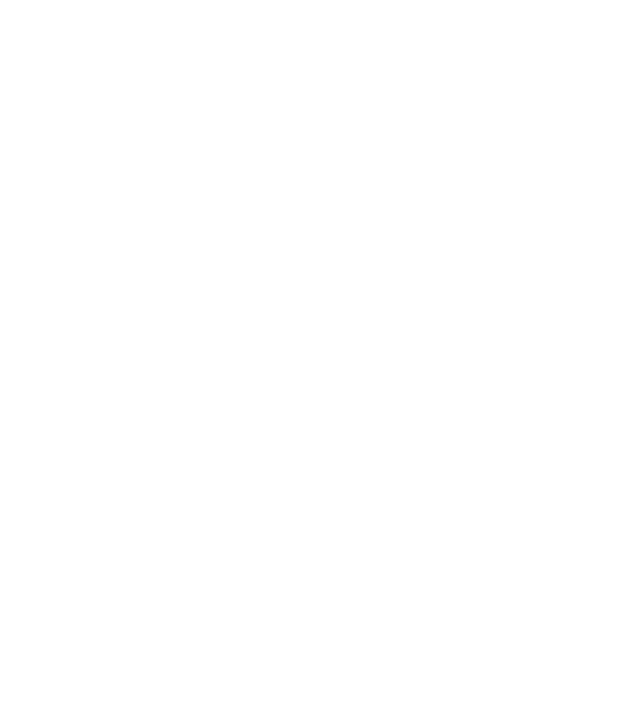
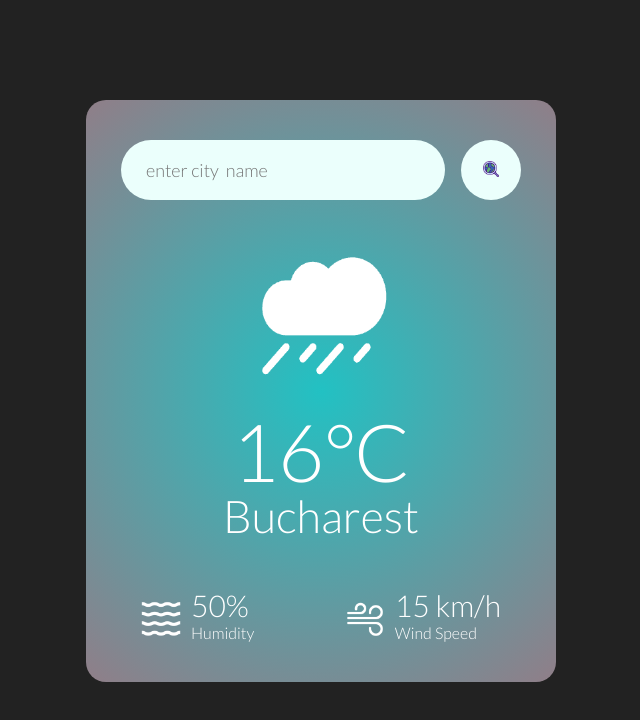
Before and after one commit to techie-Teodor/weather-app-javascript, a plain HTML site: page index.html in a window 1280 px wide. Shown: the whole page, without its empty margins (319-959 px from the left). Drawn offline with Linux system fonts and the light colour scheme; a web font is replaced by a local one.

Commit message:
Updated index.html and style.css with the structure of the weather app

```diff
--- a/index.html
+++ b/index.html
@@ -11,6 +11,32 @@
     <link rel="stylesheet" href="./style.css">
 </head>
 <body>
-
+    <div class="card">
+        <div class="search">
+            <input type="text" placeholder="enter city  name" spellcheck="false">
+            <button><img src="./images/search-icon.png"></button>
+        </div>
+        <div class="weather">
+            <img src="./images/rain-icon.png" class="weather-icon">
+            <h1 class="temp">16°C</h1>
+            <h2 class="city">Bucharest</h2>
+            <div class="details">
+                <div class="col">
+                    <img src="./images/humidity-icon.png">
+                    <div>
+                        <p class="humidity">50%</p>
+                        <p>Humidity</p>
+                    </div>
+                </div>
+                <div class="col">
+                    <img src="./images/wind-icon.png">
+                    <div>
+                        <p class="wind">15 km/h</p>
+                        <p>Wind Speed</p>
+                    </div>
+                </div>
+            </div>
+        </div>
+    </div>
 </body>
 </html>
--- a/style.css
+++ b/style.css
@@ -4,3 +4,92 @@
     font-family: 'Lato', sans-serif;
     box-sizing: border-box;
 }
+
+body {
+    background: #222;
+}
+
+.card {
+    width: 90%;
+    max-width: 470px;
+    background: radial-gradient(circle, rgba(34,193,195,1) 0%, rgba(144,126,136,1) 100%);
+    color: #fff;
+    margin: 100px auto 0;
+    border-radius: 20px;
+    padding: 40px 35px;
+    text-align: center;
+}
+
+.search {
+    width: 100%;
+    display: flex;
+    align-items: center;
+    justify-content: space-between;
+}
+
+.search input {
+    border: 0;
+    outline: 0;
+    background: #ebfffc;
+    color: #555;
+    padding: 10px 25px;
+    height: 60px;
+    border-radius: 30px;
+    flex: 1;
+    margin-right: 16px;
+    font-size: 18px;
+}
+
+.search button {
+    border: 0;
+    outline: 0;
+    background: #ebfffc;
+    height: 60px;
+    width: 60px;
+    cursor: pointer;
+    border-radius: 50%;
+}
+
+.search button img {
+    width: 16px;
+}
+
+.weather-icon {
+    width: 170px;
+    margin-top: 30px;
+}
+
+.weather h1 {
+    font-size: 80px;
+    font-weight: 500;
+}
+
+.weather h2 {
+    font-size: 45px;
+    font-weight: 400;
+    margin-top: -10px;
+}
+
+.details {
+    display: flex;
+    align-items: center;
+    justify-content: space-between;
+    padding: 0 20px;
+    margin-top: 50px;
+}
+
+.col {
+    display: flex;
+    align-items: center;
+    text-align: left;
+}
+
+.col img {
+    width: 40px;
+    margin-right: 10px;
+}
+
+.humidity, .wind {
+    font-size: 30px;
+    margin-top: -6px;
+}
```
Also changed, not shown: images/humidity-icon.png (added), images/rain-icon.png (added), images/search-icon.png (added), images/wind-icon.png (added).
